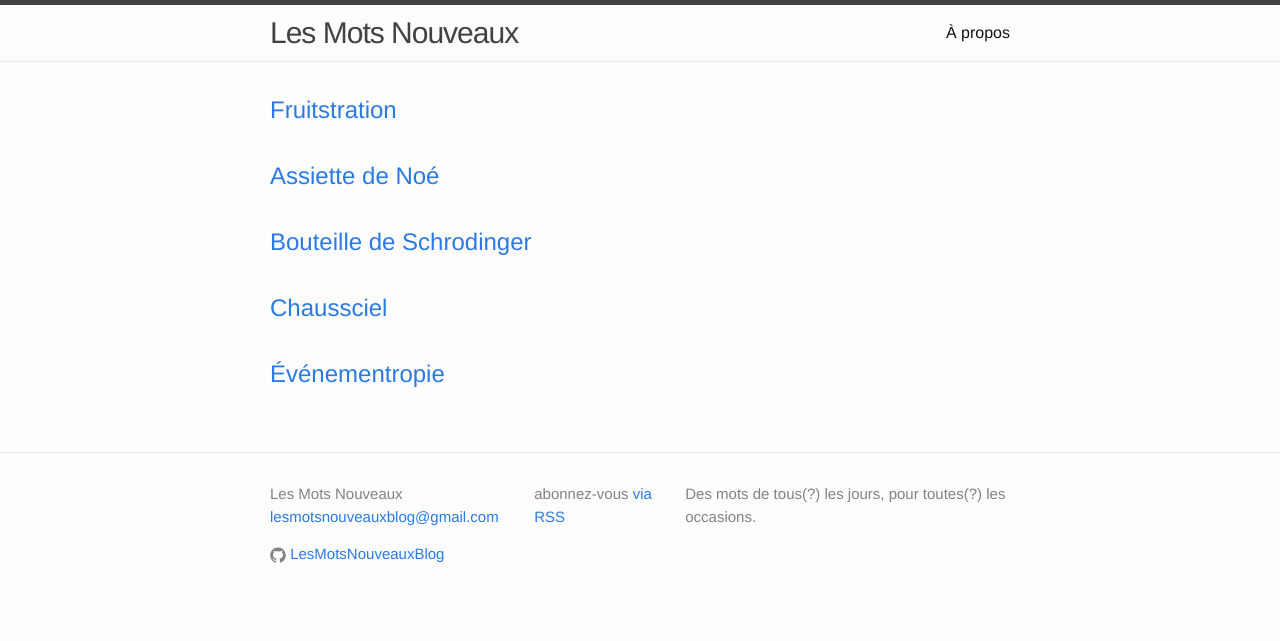
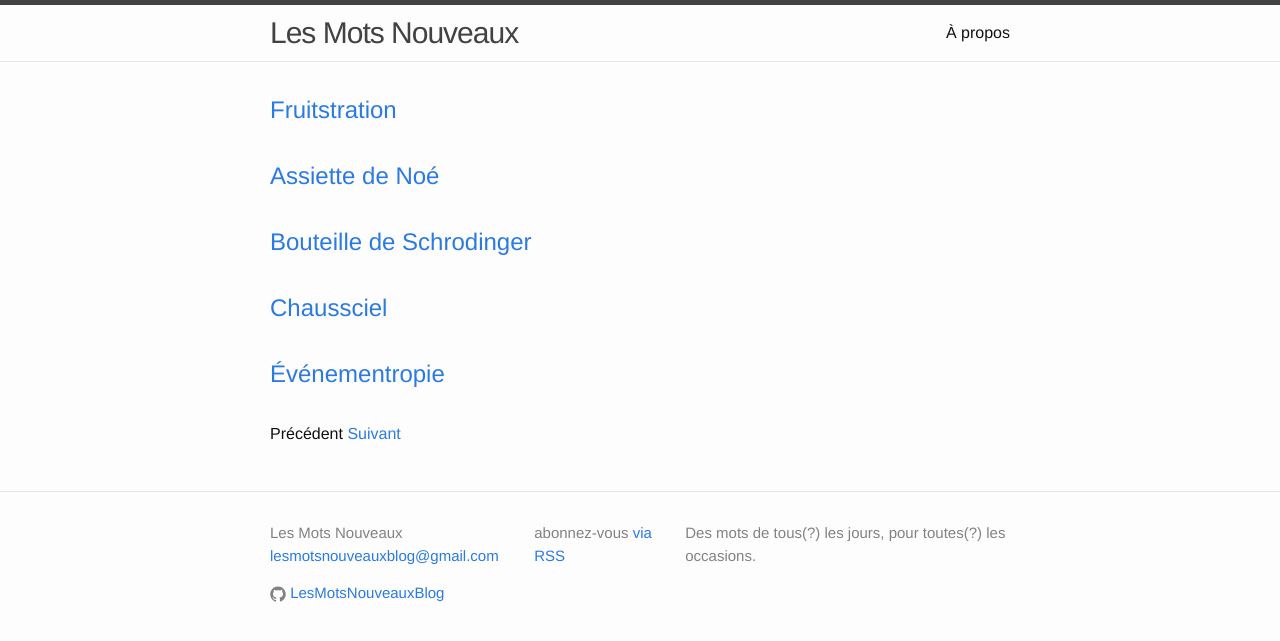
Before and after one commit to BamBalaam/LesMotsNouveauxBlog, a Jekyll site: the page built from index.html, in a window 1280 px wide. Shown: the top 641 px of the page. Built offline with Jekyll 4.4.1, drawn with Linux system fonts in a browser that asks for light colours; the list of posts is cut into pages by our own code.

Commit message:
Fixed pagination

```diff
--- a/index.html
+++ b/index.html
@@ -13,6 +13,20 @@ layout: default
 			</h2>
 		</li>
 		{% endfor %}
+
+		<div class="pagination">
+			{% if paginator.previous_page %}
+				<a href="{{ paginator.previous_page_path }}" class="previous">Précédent</a>
+			{% else %}
+				<span class="previous">Précédent</span>
+			{% endif %}
+			{% if paginator.next_page %}
+				<a href="{{ paginator.next_page_path }}" class="next">Suivant</a>
+			{% else %}
+				<span class="next ">Suivant</span>
+			{% endif %}
+
+		</div>
 	</ul>
 
 </div>
```
Lines whose indentation alone changed are shown as unchanged.
